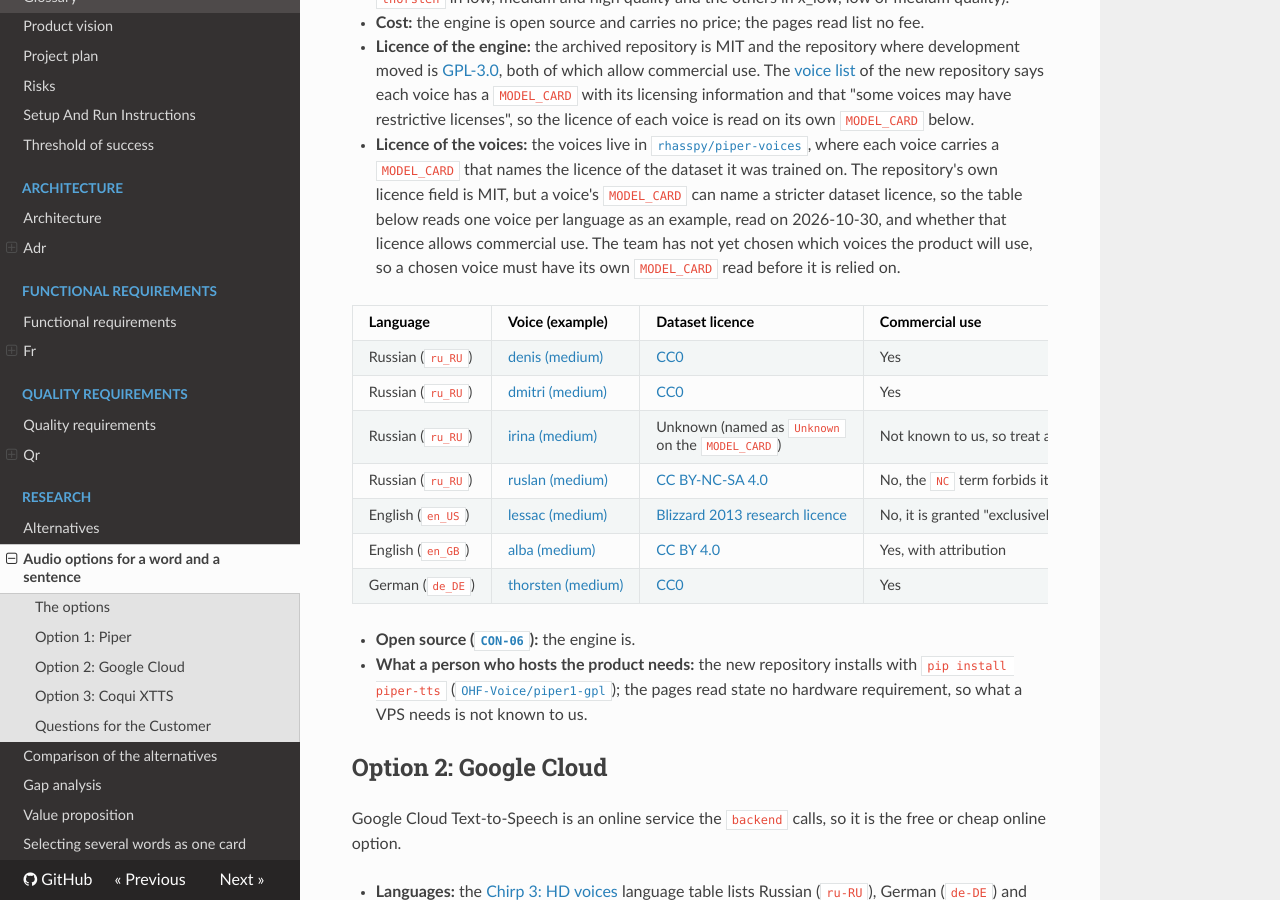
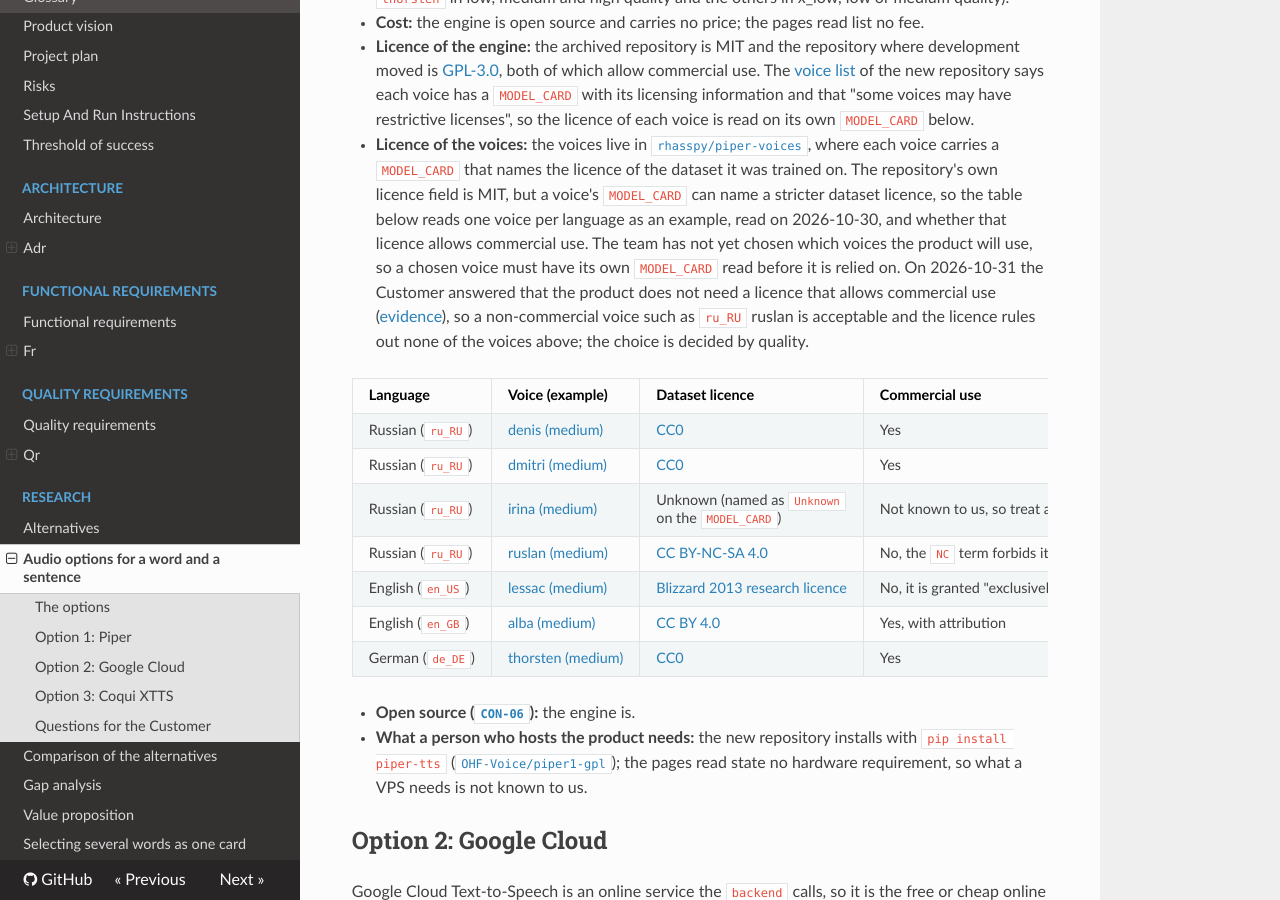
Before and after one commit to itpd-team-6/sentence-cards-generator-team-6, an MkDocs documentation site: the page built from docs/research/audio-options.md, in a window 1280 px wide and 900 px high, scrolled down 892 px. Built offline with MkDocs 1.6.1, drawn with Linux system fonts in a browser that asks for light colours; nearby versions of some CDN libraries.

Commit message:
Record the Customer answer on the Piper licence

```diff
--- a/docs/research/audio-options.md
+++ b/docs/research/audio-options.md
@@ -27,6 +27,7 @@
 - **Licence of the voices:** the voices live in [`rhasspy/piper-voices`](https://huggingface.co/rhasspy/piper-voices), where each voice carries a `MODEL_CARD` that names the licence of the dataset it was trained on.
   The repository's own licence field is MIT, but a voice's `MODEL_CARD` can name a stricter dataset licence, so the table below reads one voice per language as an example, read on 2026-10-30, and whether that licence allows commercial use.
   The team has not yet chosen which voices the product will use, so a chosen voice must have its own `MODEL_CARD` read before it is relied on.
+  On 2026-10-31 the Customer answered that the product does not need a licence that allows commercial use ([evidence](../../reports/week-05/evidence/piper-licence-customer-message.md)), so a non-commercial voice such as `ru_RU` ruslan is acceptable and the licence rules out none of the voices above; the choice is decided by quality.
 
   | Language          | Voice (example)                                                                                                | Dataset licence                                                                                                     | Commercial use                                                                                   |
   | ----------------- | -------------------------------------------------------------------------------------------------------------- | ------------------------------------------------------------------------------------------------------------------- | ------------------------------------------------------------------------------------------------ |
```
Also changed, not shown: reports/week-05/evidence/piper-licence-customer-message.md (+8 -2 lines).
